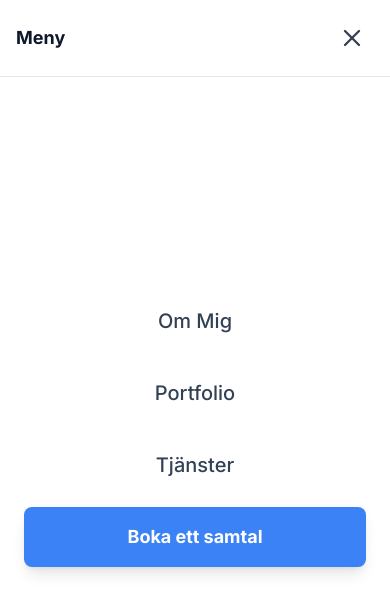
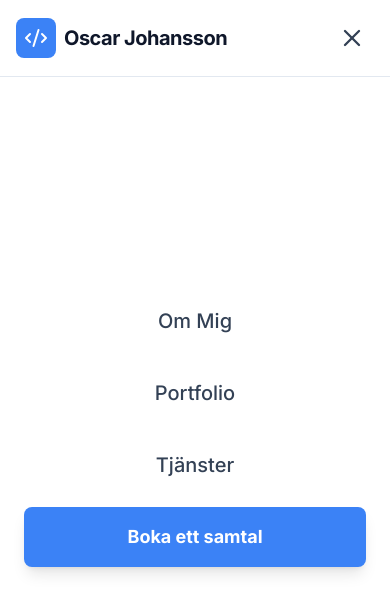
Before and after one commit to Oscar133707/portfolio, a React (Vite) app: page / in a window 390 px wide. Both pictures are taken after a click on the button "Öppna meny". Shown: the top 612 px of the page. Built offline with nearby package versions, Linux system fonts and the light colour scheme.

Commit message:
Fix mobile menu: replace Meny with logo, fix close button functionality

```diff
--- a/components/Navbar.tsx
+++ b/components/Navbar.tsx
@@ -43,7 +43,16 @@ const Navbar: React.FC = () => {
   }, [isOpen]);
 
   const toggleMenu = () => {
-    setIsOpen(!isOpen);
+    setIsOpen(prev => {
+      const newState = !prev;
+      if (!newState) {
+        // Restore body scroll when closing
+        document.body.style.overflow = '';
+        document.body.style.position = '';
+        document.body.style.width = '';
+      }
+      return newState;
+    });
   };
 
   const handleNavClick = (e: React.MouseEvent<HTMLAnchorElement>, href: string) => {
@@ -53,7 +62,10 @@ const Navbar: React.FC = () => {
     if (element) {
       element.scrollIntoView({ behavior: 'smooth' });
       setIsOpen(false);
+      // Restore body scroll
       document.body.style.overflow = '';
+      document.body.style.position = '';
+      document.body.style.width = '';
     }
   };
 
@@ -133,12 +145,26 @@ const Navbar: React.FC = () => {
             className="md:hidden fixed inset-0 bg-white z-[100] flex flex-col"
             style={{ top: 0, left: 0, right: 0, bottom: 0 }}
           >
-            {/* Close button area at top */}
-            <div className="flex justify-between items-center p-4 border-b border-slate-200 bg-white">
-              <span className="font-bold text-lg text-slate-900">Meny</span>
+            {/* Header with logo and close button */}
+            <div className="flex justify-between items-center p-4 border-b border-slate-200 bg-white z-[101]">
+              <a
+                href="#hero"
+                onClick={(e) => {
+                  e.preventDefault();
+                  handleNavClick(e, '#hero');
+                }}
+                className="flex items-center space-x-2 group"
+              >
+                <div className="p-2 rounded-lg transform transition-transform group-hover:scale-110 bg-accent text-white">
+                  <Code2 size={24} />
+                </div>
+                <span className="font-bold text-xl tracking-tight text-slate-900">
+                  Oscar Johansson
+                </span>
+              </a>
               <button
                 onClick={toggleMenu}
-                className="p-2 text-slate-700 hover:text-accent focus:outline-none rounded-lg hover:bg-slate-100 transition-colors"
+                className="p-2 text-slate-700 hover:text-accent focus:outline-none rounded-lg hover:bg-slate-100 transition-colors z-[102]"
                 aria-label="Stäng meny"
               >
                 <X size={28} />
```
